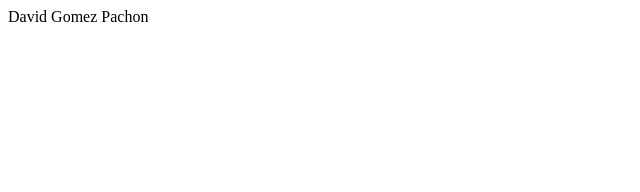
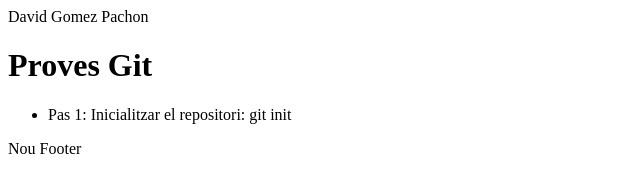
Before and after one commit to p4choon/DGP-git, a plain HTML site: page index.html in a window 1280 px wide. Shown: the whole page, without its empty margins (0-640 px from the left). Drawn offline with Linux system fonts and the light colour scheme.

Commit message:
Footer afegit

```diff
--- a/index.html
+++ b/index.html
@@ -1 +1,6 @@
 David Gomez Pachon
+<h1>Proves Git</h1>
+<ul>
+ <li>Pas 1: Inicialitzar el repositori: git init
+</ul>
+<footer>Nou Footer</footer>
```
